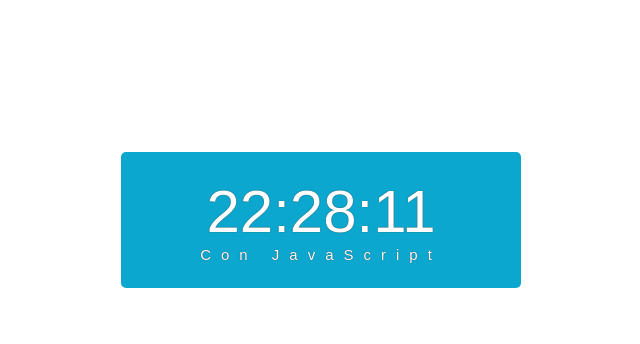
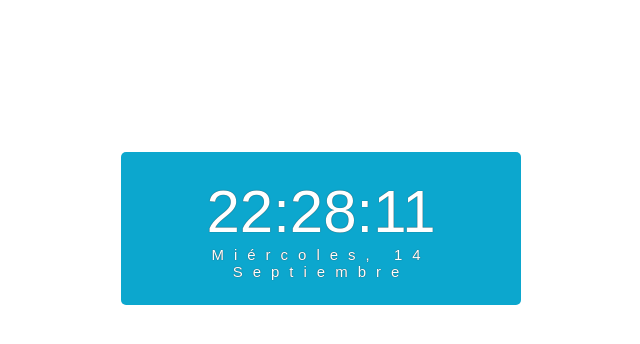
Before and after one commit to AdrianC47/UniversidadJavaScript, a plain HTML site: page Leccion19/index.html in a window 1280 px wide. Shown: the whole page, without its empty margins (319-959 px from the left). Drawn offline with Linux system fonts and the light colour scheme.

Commit message:
Finalizando Aplicación Reloj Digital con JavaScript

```diff
--- a/Leccion19/css/estilos.css
+++ b/Leccion19/css/estilos.css
@@ -20,3 +20,7 @@
     letter-spacing: 10px;
     font-size: 15px;
 }
+
+.animar{
+    border: rgb(0, 0,0) 5px solid;
+}
--- a/Leccion19/js/reloj.js
+++ b/Leccion19/js/reloj.js
@@ -1,11 +1,33 @@
 const mostrarReloj = ()=>{
     let fecha = new Date();
-    let hr = fecha.getHours();
-    let min = fecha.getMinutes();
-    let sg = fecha.getSeconds();
+    let hr = formatoHora(fecha.getHours());
+    let min = formatoHora(fecha.getMinutes());
+    let sg = formatoHora(fecha.getSeconds());
     document.getElementById('hora').innerHTML = `${hr}:${min}:${sg}`;
 
+    const meses = ['Enero', 'Febrero', 'Marzo', 'Abril', 'Mayo', 'Junio', 'Julio', 'Agosto','Septiembre', 'Octubre', 'Noviembre','Diciembre'];
+    const dias = ['Domingo', 'Lunes', 'Martes', 'Miércoles', 'Jueves', 'Viernes', 'Sábado', 'Domingo'];
+    let diaSemana = dias[fecha.getDay()];
+    let dia = fecha.getDate(); //los .get me retornan un entero y con el mismo busco en mi arreglo el valor
+    let mes = meses[fecha.getMonth()];
+    //Si queremos el año se usa el getYear
+    let fechaTexto = `${diaSemana}, ${dia} ${mes}`;
+    document.getElementById('fecha').innerHTML = fechaTexto;
+    // El classlist nos regresa una lista con todas las clases que están aplicando a este elemento HTML
+    // y el toggle funciona como un interruptor, cuando se llama asigna el estilo y si llama de nuevo lo desactiva y así sucesivamente
+    document.getElementById('contenedor').classList.toggle('animar')
+
+
 }
+
+const formatoHora = (hora)=>{ // se dara formato para que si se tiene un solo digito tambien se ponga el 0
+    if (hora < 10) {
+        hora = '0'+hora
+    }
+    return hora;
+}
+
+
 //Esta función nos permite ejecutar nuestro código cada cierto tiempo,
 // además se carga cuando se carga la página por ende no es necesario el onload en el html
 setInterval(mostrarReloj,1000);
```
